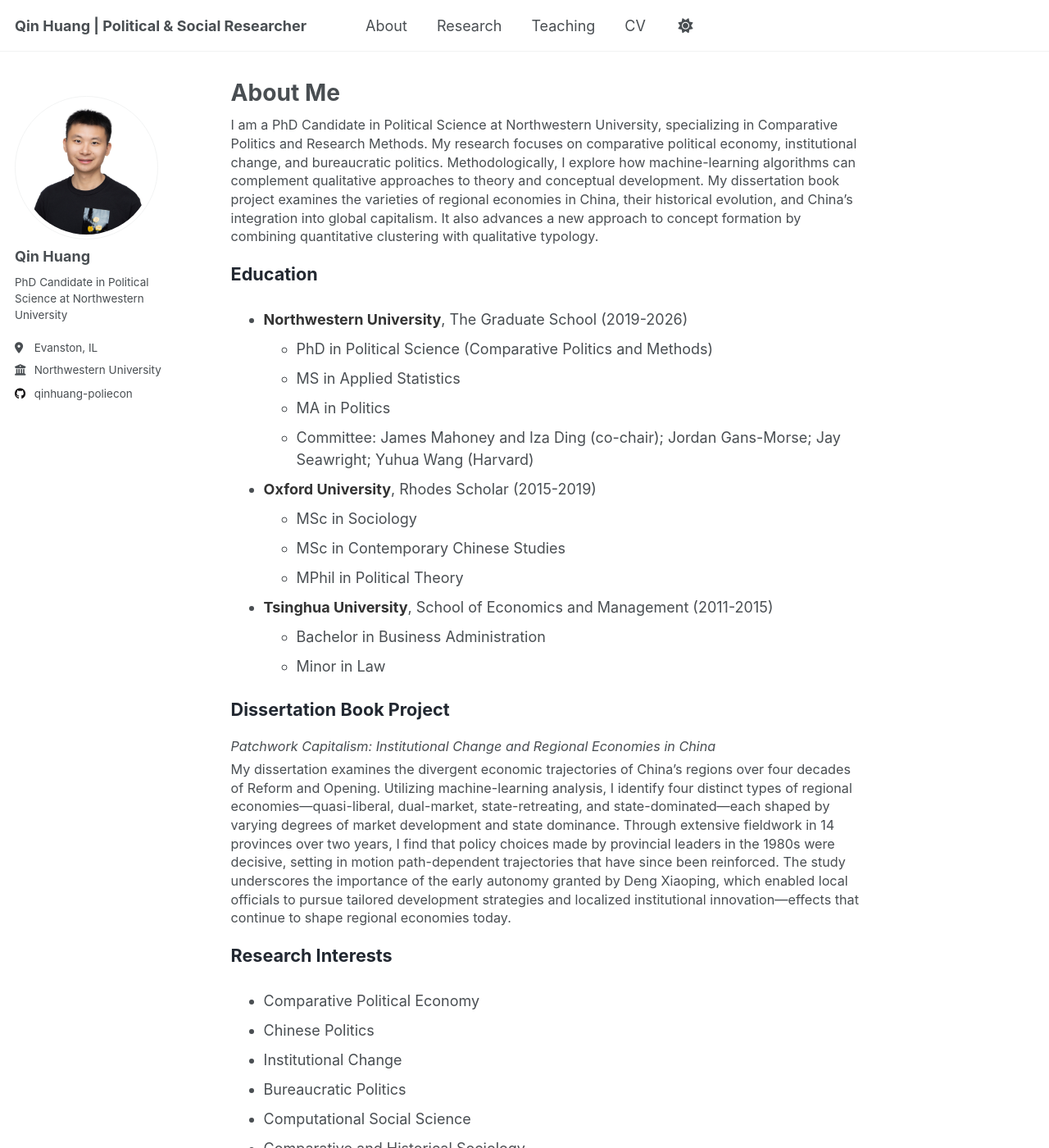
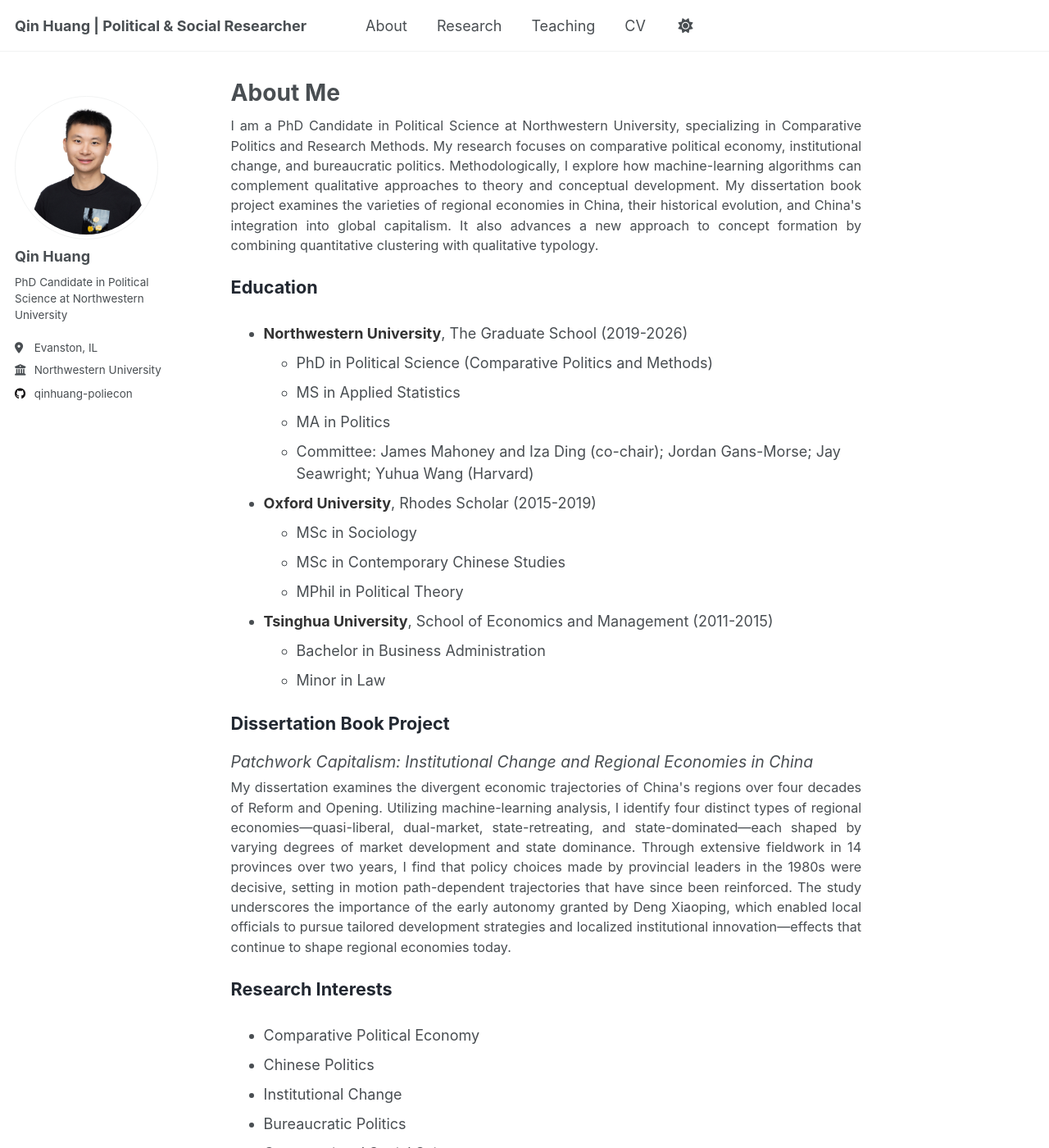
Before and after one commit to qinhuang-poliecon/qinhuang-poliecon.github.io, a Jekyll site: the page built from _pages/about.md, in a window 1280 px wide and 1400 px high. Shown: the whole window at 82% size. Built offline with Jekyll 4.4.1, drawn with Linux system fonts in a browser that asks for light colours.

Commit message:
made text justified

```diff
--- a/_pages/about.md
+++ b/_pages/about.md
@@ -7,7 +7,9 @@ redirect_from:
   - /about.html
 ---
 
-I am a PhD Candidate in Political Science at Northwestern University, specializing in Comparative Politics and Research Methods. My research focuses on comparative political economy, institutional change, and bureaucratic politics. Methodologically, I explore how machine-learning algorithms can complement qualitative approaches to theory and conceptual development. My dissertation book project examines the varieties of regional economies in China, their historical evolution, and China’s integration into global capitalism. It also advances a new approach to concept formation by combining quantitative clustering with qualitative typology.
+<div style="text-align: justify; font-size: 0.9em">
+I am a PhD Candidate in Political Science at Northwestern University, specializing in Comparative Politics and Research Methods. My research focuses on comparative political economy, institutional change, and bureaucratic politics. Methodologically, I explore how machine-learning algorithms can complement qualitative approaches to theory and conceptual development. My dissertation book project examines the varieties of regional economies in China, their historical evolution, and China's integration into global capitalism. It also advances a new approach to concept formation by combining quantitative clustering with qualitative typology.
+</div>
 
 
 ## Education
@@ -29,9 +31,11 @@ I am a PhD Candidate in Political Science at Northwestern University, specializi
 
 ## Dissertation Book Project
 
-*Patchwork Capitalism: Institutional Change and Regional Economies in China*
+<span style="font-size: 1.2em">*Patchwork Capitalism: Institutional Change and Regional Economies in China*</span>
 
+<div style="text-align: justify; font-size: 0.9em">
 My dissertation examines the divergent economic trajectories of China's regions over four decades of Reform and Opening. Utilizing machine-learning analysis, I identify four distinct types of regional economies—quasi-liberal, dual-market, state-retreating, and state-dominated—each shaped by varying degrees of market development and state dominance. Through extensive fieldwork in 14 provinces over two years, I find that policy choices made by provincial leaders in the 1980s were decisive, setting in motion path-dependent trajectories that have since been reinforced. The study underscores the importance of the early autonomy granted by Deng Xiaoping, which enabled local officials to pursue tailored development strategies and localized institutional innovation—effects that continue to shape regional economies today.
+</div>
 
 ## Research Interests
 
```
